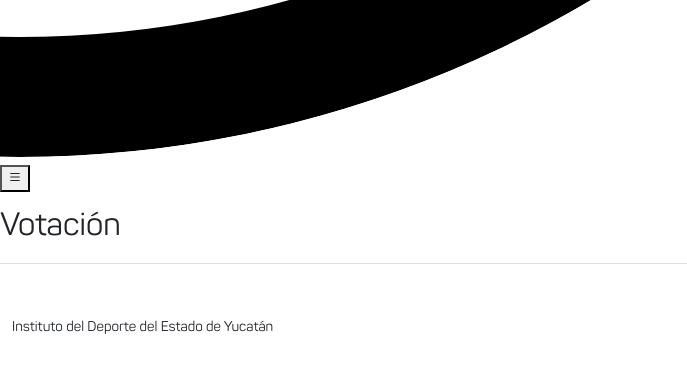
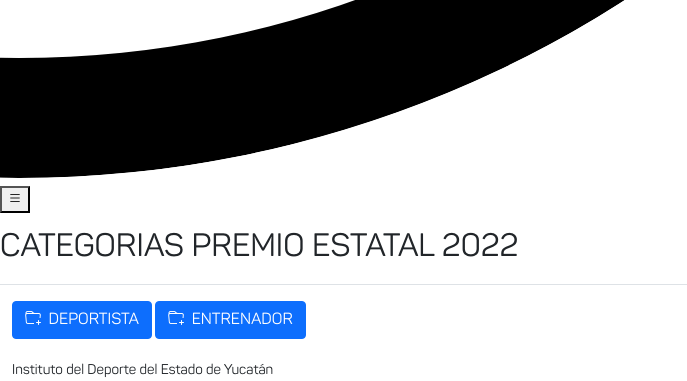
Before and after one commit to acarmona2695/premio_estatal_votos, a CodeIgniter app: page /directorio/voto in a window 1280 px wide. Shown: the part 2560-2941 px from the top of the page, without its empty margins (0-687 px from the left). Before the commit the page ends 2894 px from the top, so only its background shows below. Run offline with CodeIgniter, Linux system fonts and the light colour scheme; a user stored in the database is signed in; data comes from the database, SQL or seed files in the repository; some libraries are stand-ins or nearby versions.

Commit message:
Modales votos

```diff
--- a/application/config/database.php
+++ b/application/config/database.php
@@ -81,7 +81,7 @@ $db['default'] = array(
 	// 'username' => 'ismael.alcocer',
 	'password' => '',
 	// 'password' => 'Desa15ma3l..',
-	'database' => 'directorio',
+	'database' => 'votacion_estatal',
 	// 'database' => 'gcsiasegey',
 	'dbdriver' => 'mysqli',
 	'dbprefix' => '',
--- a/application/config/routes.php
+++ b/application/config/routes.php
@@ -113,7 +113,8 @@ $route['ajax/guardarContrasena'] = 'login/guardarContrasena';
 $route['voto'] = 'VotoController';
 $route['ajax/listadoVoto'] = 'VotoController/listVoto';
 $route['ajax/guardarVoto'] = 'VotoController/guardarVoto';
-//$route['ajax/cargarFormularioNominado'] = 'NominadoController/loadFormulario';
+$route['ajax/cargarFormularioDeportista'] = 'VotoController/loadFormularioDeportista';
+$route['ajax/cargarFormularioEntrenador'] = 'VotoController/loadFormularioEntrenador';
 
 
 $route['404_override'] = '';
--- a/application/controllers/VotoController.php
+++ b/application/controllers/VotoController.php
@@ -4,6 +4,7 @@ class VotoController extends MY_Controller {
 	public function __construct(){
 		parent::__construct();
 		$this->load->model('VotoModel');
+		$this->load->model('CatalogoModel');
 	}
 	public function index(){
 		if($this->session->userdata('pb_idPerfil') != 1){
@@ -11,6 +12,8 @@ class VotoController extends MY_Controller {
 		}
 		$datos = $this->funcionesBasicas('Voto');
 		$datos['menu'] = "voto";
+		$datos['DEPORTISTA'] = $this->CatalogoModel->listDeportista();
+		$datos['ENTRENADOR'] = $this->CatalogoModel->listEntrenador();
 
 		$this->load->view('voto',$datos);
 	}
@@ -64,5 +67,22 @@ class VotoController extends MY_Controller {
 		echo json_encode($response);die();
 	}
 
+	public function loadFormularioDeportista(){
+		$data['pk_voto'] = $this->input->post('pk_voto');
+		$data['INFO']['fk_nominado'] = '';
+		$data['INFO']['voto'] = '';
+		$data['DEPORTISTA'] = $this->CatalogoModel->listDeportista();
+		echo json_encode(array("error" => false,"HTML" => $this->load->view("loads/deportistaModal",$data,TRUE),"msg" => ''));die();
+	}
+
+
+	public function loadFormularioEntrenador(){
+		$data['pk_voto'] = $this->input->post('pk_voto');
+		$data['INFO']['fk_nominado'] = '';
+		$data['INFO']['voto'] = '';
+		$data['ENTRENADOR'] = $this->CatalogoModel->listEntrenador();
+		echo json_encode(array("error" => false,"HTML" => $this->load->view("loads/entrenadorModal",$data,TRUE),"msg" => ''));die();
+	}
+
 
 }
--- a/application/models/CatalogoModel.php
+++ b/application/models/CatalogoModel.php
@@ -24,4 +24,28 @@ class CatalogoModel extends CI_Model {
 			return array();
 		}
     }
+
+    public function listDeportista(){
+        try{
+			$this->db->select("pk_nominado,nombre_nominado");
+			$this->db->from("nominado");
+			$this->db->where('fk_modalidad = 1');
+			$query = $this->db->get();
+		    return ($query->num_rows() > 0) ? $query->result_array() : array();
+		}catch(Exception $ex){
+			return array();
+		}
+    }
+
+    public function listEntrenador(){
+        try{
+			$this->db->select("pk_nominado,nombre_nominado");
+			$this->db->from("nominado");
+			$this->db->where('fk_modalidad = 2');
+			$query = $this->db->get();
+		    return ($query->num_rows() > 0) ? $query->result_array() : array();
+		}catch(Exception $ex){
+			return array();
+		}
+    }
 }
--- a/application/views/common/nav.php
+++ b/application/views/common/nav.php
@@ -44,6 +44,15 @@
                 <span class="btn-label">Inicio</span>
                 </a>
               </li>
+
+              <li class="side-nav-item">
+                <a class="side-nav-link <?=(isset($menu) && $menu == "voto") ? "lol": ""?>"
+                 href="voto">
+                <i class="bi bi-briefcase"></i>
+                <span class="btn-label">Votos</span>
+                </a>
+              </li>
+
             <ul class="side-nav">
                  <?php if($idPerfil!=3){?>
               <li class="side-nav-item">
--- a/application/views/inicio.php
+++ b/application/views/inicio.php
@@ -65,7 +65,7 @@
   </div>
 
 
-<!--
+
   <!-- Modal Deportista -->
   <div class="modal fade" id="modalInventario" data-bs-backdrop="static" data-bs-keyboard="false" tabindex="-1" aria-labelledby="inventarioModal" aria-hidden="true">
     <div class="modal-dialog modal-dialog-centered modal-md">
@@ -78,8 +78,8 @@
         <div class="modal-footer">
           <button type="button" class="btn btnOrange" data-bs-dismiss="modal" id="bntFormClose" onclick="cerrarModal()">
             <span class="btn-label"><i class="bi bi-box-arrow-left"></i></span>&nbsp;&nbsp;Cerrar</button>
-          <!-- <button type="button" class="btn btn-primary"  id="enviar">
-            <span class="btn-label"><i class="bi bi-save"></i></span>&nbsp;&nbsp;Guardar</button> -->
+          <button type="button" class="btn btn-primary"  id="enviar">
+            <span class="btn-label"><i class="bi bi-save"></i></span>&nbsp;&nbsp;Votar</button>
         </div>
       </div>
     </div>
--- a/application/views/voto.php
+++ b/application/views/voto.php
@@ -9,71 +9,224 @@
 .ui-jqgrid tr.jqgrow td {
   white-space: normal !important;
 }
-.chosen-container .chosen-results li.highlighted {
-  background-color: #073c77;
-  background-image: -webkit-gradient(linear, 50% 0%, 50% 100%, color-stop(20%, #073c77), color-stop(90%, #073c77));
-  background-image: -webkit-linear-gradient(#073c77 20%, #073c77 90%);
-  background-image: -moz-linear-gradient(#073c77 20%, #073c77 90%);
-  background-image: -o-linear-gradient(#073c77 20%, #073c77 90%);
-  background-image: linear-gradient(#073c77 20%, #073c77 90%);
-  color: #fff;
-}
 </style>
 <main class="col-md-12 ms-sm-auto col-lg-12 px-md-12">
   <div class="d-flex justify-content-between flex-wrap flex-md-nowrap align-items-center pt-3 pb-2 mb-3 border-bottom">
-    <h1 class="h2">Votación</h1>
+    <h1 class="h2">CATEGORIAS PREMIO ESTATAL <?php echo date('Y');?></h1>
+  </div>
+  <div>
+    <div class="container-fluid">
+      <button type="button" class="btn btn-labeled btn-primary"  id="btnDeportista" data-bs-toggle="modal" data-bs-target="#modalDeportista" data-id="0">
+    <span class="btn-label"><i class="bi bi-folder-plus"></i></span>&nbsp;&nbsp;DEPORTISTA</button>
+
+
+    <button type="button" class="btn btn-labeled btn-primary"  id="btnEntrenador" data-bs-toggle="modal" data-bs-target="#modalEntrenador" data-id="0">
+    <span class="btn-label"><i class="bi bi-folder-plus"></i></span>&nbsp;&nbsp;ENTRENADOR</button>
+    </div>
+
+  </div>
+  <br>
+
+
+  <!-- Deportista -->
+  <div class="modal fade" id="modalDeportista" data-bs-backdrop="static" data-bs-keyboard="false" tabindex="-1" aria-labelledby="deportistaModal" aria-hidden="true">
+    <div class="modal-dialog modal-dialog-centered modal-lg">
+      <div class="modal-content">
+        <div class="modal-header">
+          <h5 class="modal-title" id="deportistaModal"></h5>
+          <button type="button" class="btn-close" data-bs-dismiss="modal" aria-label="Close" onclick="cerrarModal()"></button>
+        </div>
+        <div class="modal-body" id="HTMLM"></div>
+        <div class="modal-footer">
+          <button type="button" class="btn btnOragen"  data-bs-dismiss="modal" id="bntFormClose" onclick="cerrarModal()">
+            <span class="btn-label"><i class="bi bi-box-arrow-left"></i></span>&nbsp;&nbsp;Cerrar</button>
+          <button type="button" class="btn btn-primary"  id="enviar">
+            <span class="btn-label"><i class="bi bi-save"></i></span>&nbsp;&nbsp;Guardar</button>
+        </div>
+      </div>
+    </div>
   </div>
 
-  <div style="clear:both;"></div>
-  <br>
-  <div class="table-responsive">
-    <table class="table" id="grid"></table>
-    <div id="jqGridPager"></div>
+
+    <!-- Entrenador -->
+  <div class="modal fade" id="modalEntrenador" data-bs-backdrop="static" data-bs-keyboard="false" tabindex="-1" aria-labelledby="entrenadorModal" aria-hidden="true">
+    <div class="modal-dialog modal-dialog-centered modal-lg">
+      <div class="modal-content">
+        <div class="modal-header">
+          <h5 class="modal-title" id="entrenadorModal"></h5>
+          <button type="button" class="btn-close" data-bs-dismiss="modal" aria-label="Close" onclick="cerrarModal()"></button>
+        </div>
+        <div class="modal-body" id="HTMLMM"></div>
+        <div class="modal-footer">
+          <button type="button" class="btn btnOragen"  data-bs-dismiss="modal" id="bntFormClose" onclick="cerrarModal()">
+            <span class="btn-label"><i class="bi bi-box-arrow-left"></i></span>&nbsp;&nbsp;Cerrar</button>
+          <button type="button" class="btn btn-primary"  id="enviar">
+            <span class="btn-label"><i class="bi bi-save"></i></span>&nbsp;&nbsp;Guardar</button>
+        </div>
+      </div>
+    </div>
   </div>
-</main>
+
+
+
+ </main>
 <?php include('common/footer.php');?>
-<style>
-.btnOragen {
+<style type="text/css">
+.btnOragen{
   background-color: orange;
   color: #fff;
 }
 </style>
 <script type="text/javascript">
-$("#grid").jqGrid({
-  url:'ajax/listadoVoto',
-  postData: {
-    csrf_directorio_token : function(){ return ($('#token').val() != "") ? $('#token').val() : "";}
-  },
-  datatype: 'json',mtype: 'POST',height:' 350px', styleUI : 'Bootstrap5',iconSet:  'Bootstrap5',
-  colNames:['Editar','Modalidad','Nominado','Asociación','Voto','Usuario','Fecha<br> creación'],
-  colModel:[
-  {name:'btnEditar',index:'btnEditar',width:'90px',resizable:false,sortable:false,align:'center',title:false},
-  {name:'fk_modalidad',index:'fk_modalidad',width:'110px',resizable:false,sortable:true,align:'center',title:false},
-  {name:'fk_nominado',index:'fk_nominado',width:'110px',resizable:false,sortable:true,align:'center',title:false},
-  {name:'fk_asociacion',index:'fk_asociacion',width:'110px',resizable:false,sortable:true,align:'center',title:false},
-  {name:'punto',index:'punto',width:'110px',resizable:false,sortable:true,align:'center',title:false},
-  {name:'fk_usuario',index:'fk_usuario',width:'110px',resizable:false,sortable:true,align:'center',title:false},
-  {name:'fecha_creacion',index:'fecha_creacion',width:'110px',resizable:false,sortable:true,align:'center',title:false},
-  ],
-  width: null,
-  shrinkToFit: false,
-  loadtext: 'Cargando...',
-  pager: '#jqGridPager',
-  rowNum:50,
-  altRows:false,
-  rowList:[50,100,500,1000],
-  viewrecords: true,
-  caption: 'Listado de Votaciones',
-  multiselect: false
-}).navGrid('#jqGridPager', { view: false, del: false, add: false, edit: false, refresh:true,search:false});
 function cerrarModal(){
   $('#form')[0].reset();
 }
+function guardarVoto() {
+  const fd = new FormData(document.getElementById("form"));
+  fd.append("csrf_directorio_token", $("#token").val());
+  $.ajax({
+    type: "POST",
+    dataType: "json",
+    cache: false,
+    contentType: false,
+    processData:false,
+    url: "ajax/guardarVoto",
+    data: fd,
+    beforeSend: function(){
+      $.blockUI({ css: {
+        border: 'none',
+        padding: '15px',
+        backgroundColor: '#000',
+        '-webkit-border-radius': '10px',
+        '-moz-border-radius': '10px',
+        opacity: .5,
+        color: '#fff' }, message: '<h1>Espera un momento...</h1>', baseZ: 2000
+      });
+    },
+    success: function(data){
+      $.unblockUI();
+      if(data.error){
+        $.toast({
+          heading: 'Error',
+          text: data.msg,
+          allowToastClose: true,
+          position: 'mid-center',
+          loader: true,
+          icon: 'error'
+        });
+        return false;
+      }
+      $('#grid').trigger( 'reloadGrid' );
+      cerrarModal();
+      $('#bntFormClose').click();
+      $.toast({
+        heading: 'Información',
+        text: data.msg,
+        position: 'mid-center',
+        allowToastClose: true,
+        icon: 'success',
+        loader: true,
+        loaderBg: '#9EC600'
+      });
+    },
+    error: function(){
+      $.unblockUI();
+    }
+  });
+}
+function cargarForm(id){
+  $.ajax({
+    type: "POST",
+    dataType: "json",
+    url: "ajax/cargarFormularioDeportista",
+    data:{csrf_directorio_token:$('#token').val(),pk_voto: id},
+    beforeSend: function(){
+      $("#HTMLM").html('<div class="text-center"><div class="spinner-grow text-primary" role="status"><span class="visually-hidden">Cargando...</span></div><div class="spinner-grow text-primary" role="status"><span class="visually-hidden">Cargando...</span></div><div class="spinner-grow text-primary" role="status"><span class="visually-hidden">Cargando...</span></div>Cargando...</div>');
+      $.blockUI({ css: {
+        border: 'none',
+        padding: '15px',
+        backgroundColor: '#000',
+        '-webkit-border-radius': '10px',
+        '-moz-border-radius': '10px',
+        opacity: .5,
+        color: '#fff' }, message: '<h1>Espera un momento...</h1>', baseZ: 2000
+      });
+    },
+    success: function(data){
+      $.unblockUI();
+      if(data.error){
+        $.toast({
+          heading: 'Error',
+          text: data.msg,
+          allowToastClose: true,
+          position: 'mid-center',
+          loader: true,
+          icon: 'error'
+        });
+        return false;
+      }
+      $("#HTMLM").html(data.HTML);
+    },
+    error: function(){
+      $.unblockUI();
+    }
+  });
+}
 
-  $(document).on("click",".btnEditar", function(){
+function cargarFormE(id){
+  $.ajax({
+    type: "POST",
+    dataType: "json",
+    url: "ajax/cargarFormularioEntrenador",
+    data:{csrf_directorio_token:$('#token').val(),pk_voto: id},
+    beforeSend: function(){
+      $("#HTMLMM").html('<div class="text-center"><div class="spinner-grow text-primary" role="status"><span class="visually-hidden">Cargando...</span></div><div class="spinner-grow text-primary" role="status"><span class="visually-hidden">Cargando...</span></div><div class="spinner-grow text-primary" role="status"><span class="visually-hidden">Cargando...</span></div>Cargando...</div>');
+      $.blockUI({ css: {
+        border: 'none',
+        padding: '15px',
+        backgroundColor: '#000',
+        '-webkit-border-radius': '10px',
+        '-moz-border-radius': '10px',
+        opacity: .5,
+        color: '#fff' }, message: '<h1>Espera un momento...</h1>', baseZ: 2000
+      });
+    },
+    success: function(data){
+      $.unblockUI();
+      if(data.error){
+        $.toast({
+          heading: 'Error',
+          text: data.msg,
+          allowToastClose: true,
+          position: 'mid-center',
+          loader: true,
+          icon: 'error'
+        });
+        return false;
+      }
+      $("#HTMLMM").html(data.HTML);
+    },
+    error: function(){
+      $.unblockUI();
+    }
+  });
+}
+$(document).ready(function() {
+  $("#btnDeportista").click( function(){
     const id = $(this).data("id");
-    $("#inventarioModal").html("Editar");
+    $("#deportistaModal").html("Votar categoria deportista");
     cargarForm(id);
   });
 
+  $("#btnEntrenador").click( function(){
+    const id = $(this).data("id");
+    $("#entrenadorModal").html("Votar categoria entrenador");
+    cargarFormE(id);
+  });
+
+
+  $('#enviar').click(function() {
+    guardarVoto();
+  });
+});
 </script>
```
Also changed, not shown: application/views/loads/deportistaModal.php (added, +24 -0 lines), application/views/loads/entrenadorModal.php (added, +24 -0 lines).
